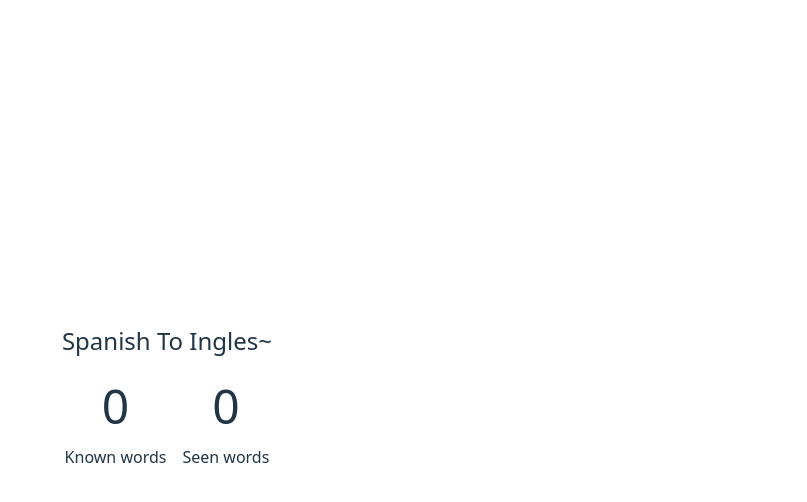
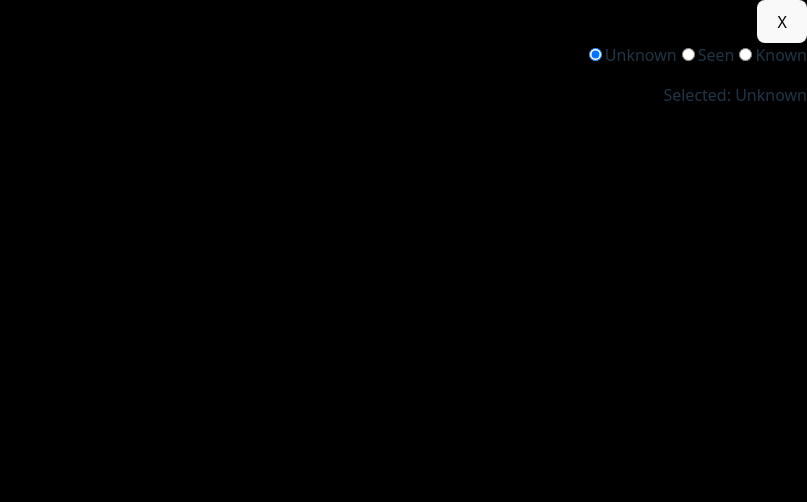
Before and after one commit to l-vel/devhacks-2026, a React (Vite) app in the folder my-app/: page / in a window 1280 px wide. Shown: the top 502 px of the page, without its empty margins (473-1280 px from the left). Built offline with nearby package versions, Linux system fonts and the light colour scheme.

Commit message:
Added word popup component

```diff
--- /dev/null
+++ b/my-app/public/wordDetails.tsx
@@ -0,0 +1,48 @@
+import type React from "react";
+import { useState } from "react";
+
+export const WordDetails: React.FC = () => {
+  const [modal, setModal] = useState(true);
+  const [status, setStatus] = useState("Unknown");
+
+  return (
+    <>
+      {modal && (
+        <div
+          style={{
+            width: "100vw",
+            height: "100vh",
+            top: 0,
+            left: 0,
+            right: 0,
+            bottom: 0,
+            position: "fixed",
+            backgroundColor: "black",
+          }}
+        >
+          <div style={{ display: "flex", justifyContent: "flex-end" }}>
+            <button onClick={() => setModal(false)}>X</button>
+          </div>
+
+          <div style={{ display: "flex", justifyContent: "flex-end" }}>
+            {["Unknown", "Seen", "Known"].map((option) => (
+              <label key={option}>
+                <input
+                  type="radio"
+                  name="fav_language"
+                  value={option}
+                  checked={status === option}
+                  onChange={() => setStatus(option)}
+                />
+                {option}
+              </label>
+            ))}
+          </div>
+          <p style={{ display: "flex", justifyContent: "flex-end" }}>
+            Selected: {status}
+          </p>
+        </div>
+      )}
+    </>
+  );
+};
--- a/my-app/src/App.tsx
+++ b/my-app/src/App.tsx
@@ -1,12 +1,14 @@
 import "./App.css";
-import { useState } from 'react'
+import { useState } from "react";
+import { WordDetails } from "../public/wordDetails";
 
 function App() {
-    const [knownWords] = useState(0)
-    const [unknownWords] = useState(0)
+  const [knownWords] = useState(0);
+  const [unknownWords] = useState(0);
   return (
     <div>
-      <header style = {{fontSize: '150%'}}>Spanish To Ingles~</header>
+      <WordDetails></WordDetails>
+      <header style={{ fontSize: "150%" }}>Spanish To Ingles~</header>
       <div style={{ display: "flex" }}>
         <div style={{ margin: "8px" }}>
           <div
```
